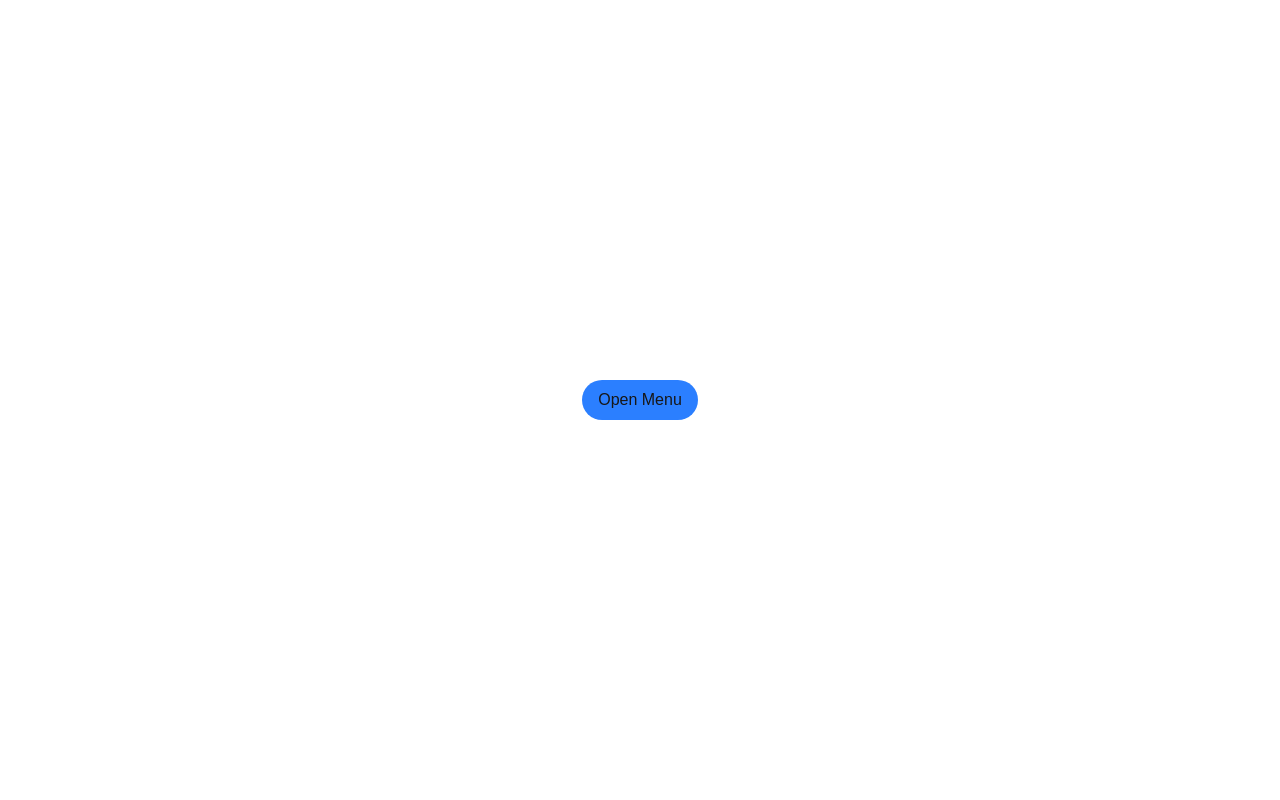
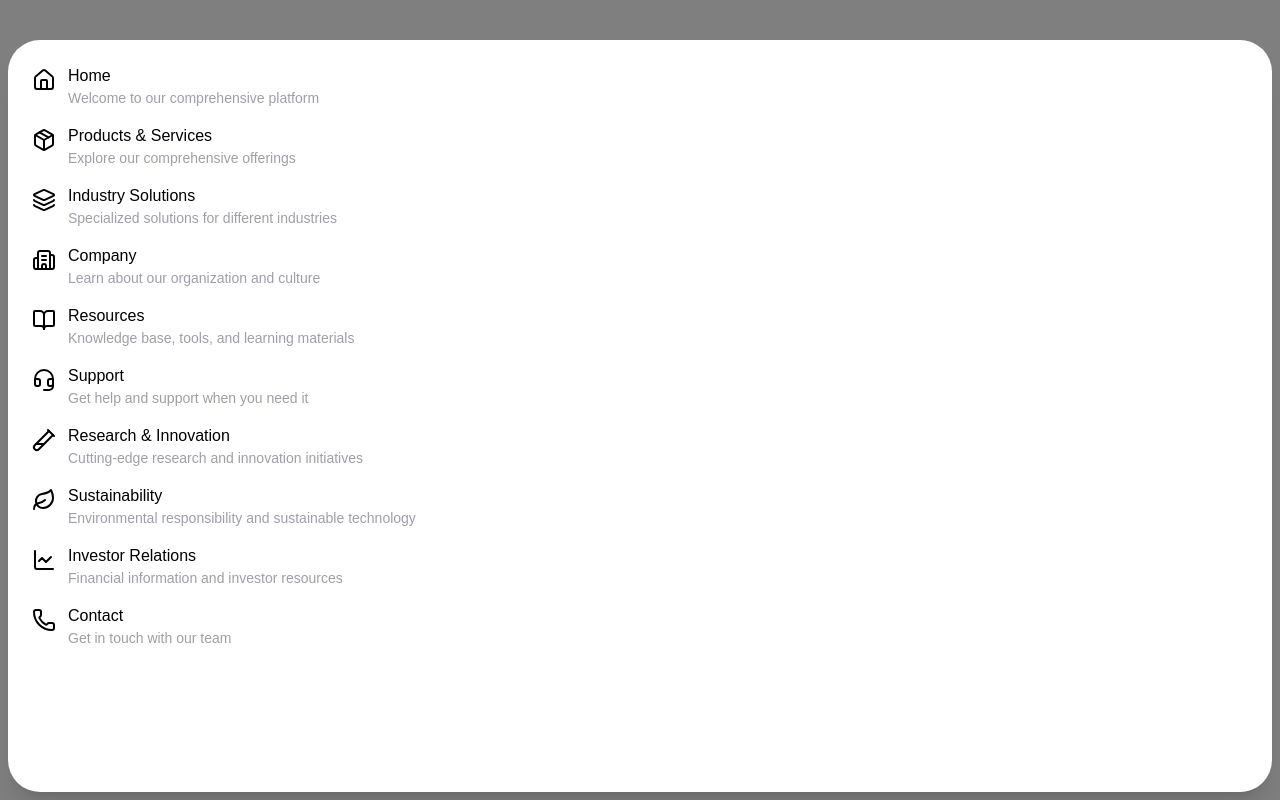
Before and after one commit to unnatibamania/animated-drawer, a Next.js app: page / in a window 1280 px wide. Both pictures are taken after a click on the button "Open Menu". Built offline with nearby package versions, Linux system fonts and the light colour scheme.

Commit message:
add drawer and initial menu

```diff
--- /dev/null
+++ b/app/components/drawer.tsx
@@ -0,0 +1,83 @@
+"use client";
+
+import { cn } from "@/utils/cn";
+import { AnimatePresence, motion, PanInfo } from "motion/react";
+import { useEffect, useState } from "react";
+import { createPortal } from "react-dom";
+
+interface DrawerProps {
+  isOpen: boolean;
+  onClose: () => void;
+  children: React.ReactNode;
+  className?: string;
+}
+
+export function Drawer({ isOpen, onClose, children, className }: DrawerProps) {
+  const [mounted, setMounted] = useState(false);
+
+  useEffect(() => {
+    setMounted(true);
+    return () => setMounted(false);
+  }, []);
+
+  useEffect(() => {
+    if (isOpen) {
+      document.body.style.overflow = "hidden";
+    } else {
+      document.body.style.overflow = "unset";
+    }
+    return () => {
+      document.body.style.overflow = "unset";
+    };
+  }, [isOpen]);
+
+  const handleDragEnd = (
+    event: MouseEvent | TouchEvent | PointerEvent,
+    info: PanInfo
+  ) => {
+    if (info.offset.y > 100 || info.velocity.y > 500) {
+      onClose();
+    }
+  };
+
+  if (!mounted) return null;
+
+  return createPortal(
+    <AnimatePresence>
+      {isOpen && (
+        <>
+          {/* Backdrop */}
+          <motion.div
+            initial={{ opacity: 0 }}
+            animate={{ opacity: 1 }}
+            exit={{ opacity: 0 }}
+            onClick={onClose}
+            className="fixed inset-0 z-50 bg-black/50 backdrop-blur-sm"
+          />
+
+          {/* Drawer Panel */}
+          <motion.div
+            initial={{ y: "100%" }}
+            animate={{ y: 0 }}
+            exit={{ y: "100%" }}
+            transition={{ type: "spring", damping: 30, stiffness: 250 }}
+            drag="y"
+            dragConstraints={{ top: 0 }}
+            dragElastic={0.2}
+            onDragEnd={handleDragEnd}
+            className={cn(
+              "fixed inset-2 top-10 z-50",
+              "bg-white rounded-4xl",
+              "p-6 shadow-xl",
+              "overflow-y-auto",
+              className
+            )}
+          >
+            <div className="relative">{children}</div>
+          </motion.div>
+        </>
+      )}
+    </AnimatePresence>,
+    document.body
+  );
+}
--- /dev/null
+++ b/app/components/menu/menu-item.tsx
@@ -0,0 +1,21 @@
+import { LucideIcon } from "lucide-react";
+
+interface MenuItemProps {
+  title: string;
+  description: string;
+  Icon: LucideIcon;
+}
+
+export const MenuItem = ({ title, description, Icon }: MenuItemProps) => {
+  return (
+    <div className="flex items-start gap-3">
+      <div className="py-1">
+        <Icon />
+      </div>
+      <div className="flex flex-col">
+        <h3>{title}</h3>
+        <p className="text-sm text-zinc-400">{description}</p>
+      </div>
+    </div>
+  );
+};
--- a/app/globals.css
+++ b/app/globals.css
@@ -21,6 +21,6 @@
 
 body {
   background: var(--background);
-  color: var(--foreground);
+  /* color: var(--foreground); */
   font-family: Arial, Helvetica, sans-serif;
 }
--- a/app/page.tsx
+++ b/app/page.tsx
@@ -3,7 +3,14 @@
 import { cn } from "@/utils/cn";
 import { motion } from "motion/react";
 
+import { useState } from "react";
+import { Drawer } from "./components/drawer";
+import { menuItems } from "@/data/main-menu";
+import { MenuItem } from "./components/menu/menu-item";
+
 export default function Home() {
+  const [isOpen, setIsOpen] = useState(false);
+
   return (
     <div className="flex flex-col items-center justify-center h-screen">
       <motion.button
@@ -11,14 +18,30 @@ export default function Home() {
           scale: 0.97,
           transition: { ease: "easeOut", duration: 0.1 },
         }}
+        onClick={() => setIsOpen(true)}
         className={cn(
-          "bg-blue-500  hover:bg-blue-400 ",
-          "px-4 py-2 rounded-3xl cursor-pointer",
+          "bg-blue-500  hover:bg-blue-400",
+          "px-4 py-2 text-white rounded-3xl cursor-pointer",
           "transition-colors ease-out duration-300"
         )}
       >
         Open Menu
       </motion.button>
+
+      {isOpen ? (
+        <Drawer isOpen={isOpen} onClose={() => setIsOpen(false)}>
+          <div className="flex flex-col gap-4">
+            {menuItems.map((item) => (
+              <MenuItem
+                key={item.id}
+                title={item.title}
+                description={item.description}
+                Icon={item.Icon}
+              />
+            ))}
+          </div>
+        </Drawer>
+      ) : null}
     </div>
   );
 }
--- /dev/null
+++ b/data/main-menu.ts
@@ -0,0 +1,92 @@
+import type { LucideIcon } from "lucide-react";
+import {
+  BookOpen,
+  Building2,
+  Headset,
+  Home,
+  Leaf,
+  LineChart,
+  Package,
+  Phone,
+  TestTubeDiagonal,
+  Layers3,
+} from "lucide-react";
+
+type MenuItemProps = {
+  id: string;
+  title: string;
+  description: string;
+  hasSubmenu?: boolean;
+  Icon: LucideIcon;
+};
+
+export const menuItems: MenuItemProps[] = [
+  {
+    Icon: Home,
+    id: "home",
+    title: "Home",
+    description: "Welcome to our comprehensive platform",
+  },
+  {
+    Icon: Package,
+    id: "products-services",
+    title: "Products & Services",
+    description: "Explore our comprehensive offerings",
+    hasSubmenu: true,
+  },
+  {
+    Icon: Layers3,
+    id: "industry-solutions",
+    title: "Industry Solutions",
+    description: "Specialized solutions for different industries",
+    hasSubmenu: true,
+  },
+  {
+    Icon: Building2,
+    id: "company",
+    title: "Company",
+    description: "Learn about our organization and culture",
+    hasSubmenu: true,
+  },
+  {
+    Icon: BookOpen,
+    id: "resources",
+    title: "Resources",
+    description: "Knowledge base, tools, and learning materials",
+    hasSubmenu: true,
+  },
+  {
+    Icon: Headset,
+    id: "support",
+    title: "Support",
+    description: "Get help and support when you need it",
+    hasSubmenu: true,
+  },
+  {
+    Icon: TestTubeDiagonal,
+    id: "research-innovation",
+    title: "Research & Innovation",
+    description: "Cutting-edge research and innovation initiatives",
+    hasSubmenu: true,
+  },
+  {
+    Icon: Leaf,
+    id: "sustainability",
+    title: "Sustainability",
+    description: "Environmental responsibility and sustainable technology",
+    hasSubmenu: true,
+  },
+  {
+    Icon: LineChart,
+    id: "investor-relations",
+    title: "Investor Relations",
+    description: "Financial information and investor resources",
+    hasSubmenu: true,
+  },
+  {
+    Icon: Phone,
+    id: "contact",
+    title: "Contact",
+    description: "Get in touch with our team",
+  },
+];
--- a/package.json
+++ b/package.json
@@ -10,6 +10,7 @@
   },
   "dependencies": {
     "clsx": "^2.1.1",
+    "lucide-react": "^0.555.0",
     "motion": "^12.23.24",
     "next": "16.0.5",
     "react": "19.2.0",
```
Also changed, not shown: 1 other file (tests, documents, lock files or other folders).
